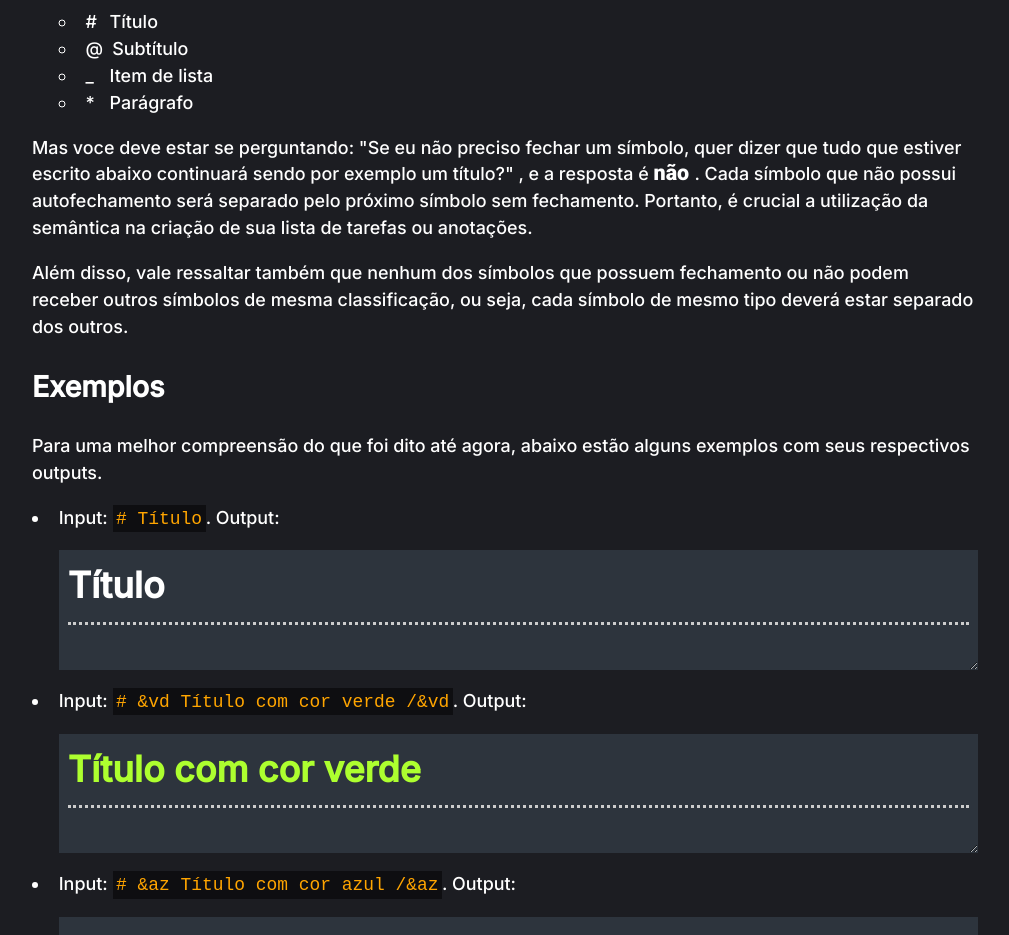
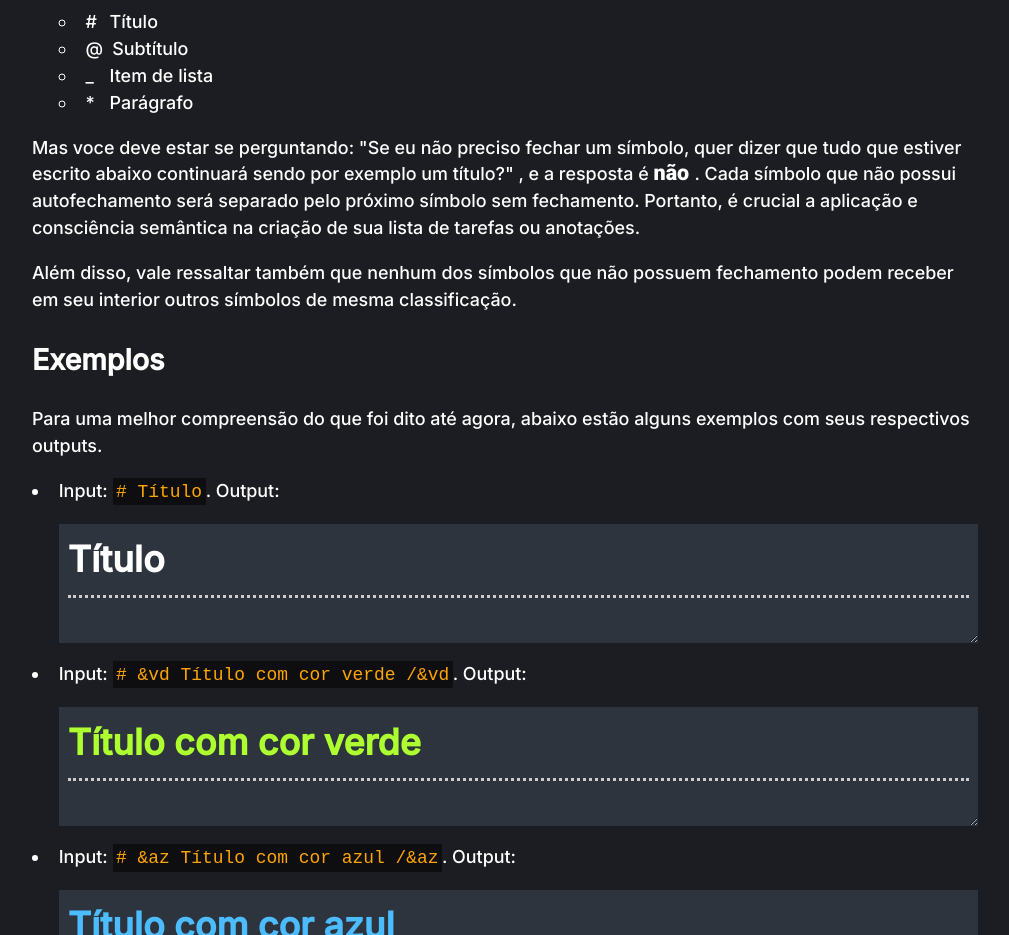
Before and after one commit to Pedrh316/Lista-De-Tarefas, a React (Vite) app: page /manual in a window 1280 px wide. Shown: the part 900-1835 px from the top of the page, without its empty margins (135-1144 px from the left). Built offline with nearby package versions, Linux system fonts and the light colour scheme.

Commit message:
atualização do manual

```diff
--- a/src/components/Manual.jsx
+++ b/src/components/Manual.jsx
@@ -69,9 +69,9 @@ const Manual = () => {
                 </li>
             </ul>
             <p>Mas voce deve estar se perguntando: <Formatter inline={true}>&am"Se eu não preciso fechar um símbolo, quer dizer que tudo que estiver escrito abaixo continuará sendo por exemplo um título?" /&am, e a resposta é ! não /!</Formatter>.
-                Cada símbolo que não possui autofechamento será separado pelo próximo símbolo sem fechamento. Portanto, é crucial a utilização da semântica na criação de sua lista de tarefas ou anotações.
+                Cada símbolo que não possui autofechamento será separado pelo próximo símbolo sem fechamento. Portanto, é crucial a aplicação e consciência semântica na criação de sua lista de tarefas ou anotações.
             </p>
-            <p>Além disso, vale ressaltar também que nenhum dos símbolos que possuem fechamento ou não podem receber outros símbolos de mesma classificação, ou seja, cada símbolo de mesmo tipo deverá estar separado dos outros.</p>
+            <p>Além disso, vale ressaltar também que nenhum dos símbolos que não possuem fechamento podem receber em seu interior outros símbolos de mesma classificação.</p>
 
             <h3 className="subtitle">Exemplos</h3>
             <p>Para uma melhor compreensão do que foi dito até agora, abaixo estão alguns exemplos com seus respectivos outputs.</p>
```
